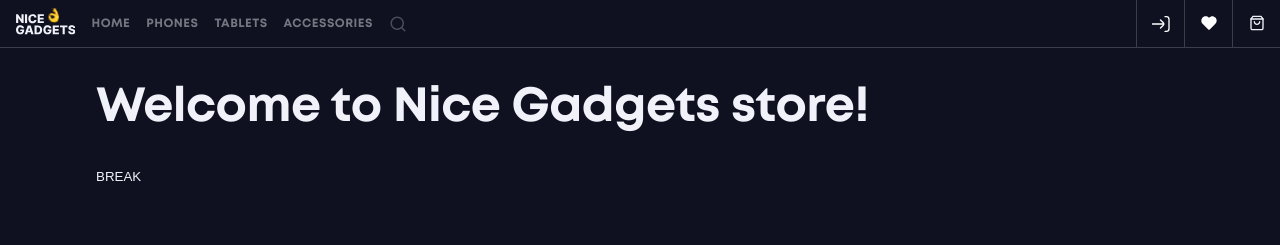
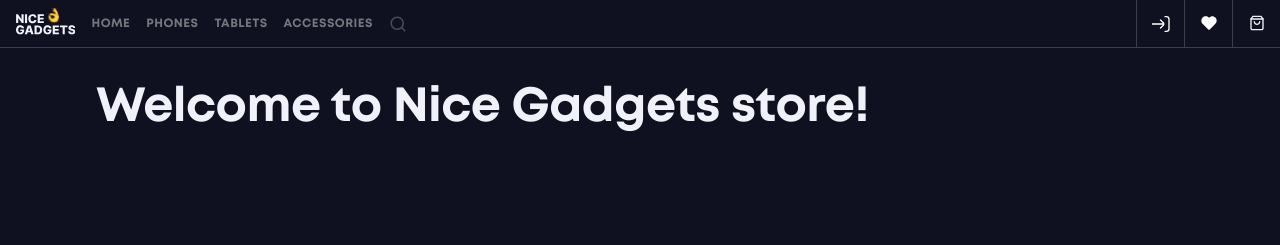
Before and after one commit to OttoMarcus/NiceGadget, a React (Create React App) app in the folder frontend/: page / in a window 1280 px wide. Shown: the top 245 px of the page. Built offline with nearby package versions, Linux system fonts and the light colour scheme; no server answers.

Commit message:
chore(148): delete test button for ErrorBoundary fallback component

```diff
--- a/frontend/src/pages/HomePage/HomePage.jsx
+++ b/frontend/src/pages/HomePage/HomePage.jsx
@@ -1,5 +1,4 @@
 import React from "react";
-// import CardList from "../../Components/CardList/CardList";
 import ShopByCategory from "../../Components/ShopByCategory/ShopByCategory";
 import Slider from "../../Components/AdvertisingSlider/Slider";
 import BrandNews from "../../Components/BrandNews/BrandNews";
@@ -7,19 +6,10 @@ import NeedHelp from "../../Components/FAQchat/Needhelp";
 import HotPrices from "../../Components/HotPrices/HotPrices";
 import styles from "./HomePage.module.scss";
 
-const pirogi = { qwe: "qaz" };
-
 const HomePage = () => {
   return (
     <div className={styles.container}>
       <h1 className={styles.homePageTitle}>Welcome to Nice Gadgets store!</h1>
-      <button
-        onClick={() => {
-          console.log(pirogi.name);
-        }}
-      >
-        BREAK
-      </button>
       <section>
         <NeedHelp />
       </section>
```
